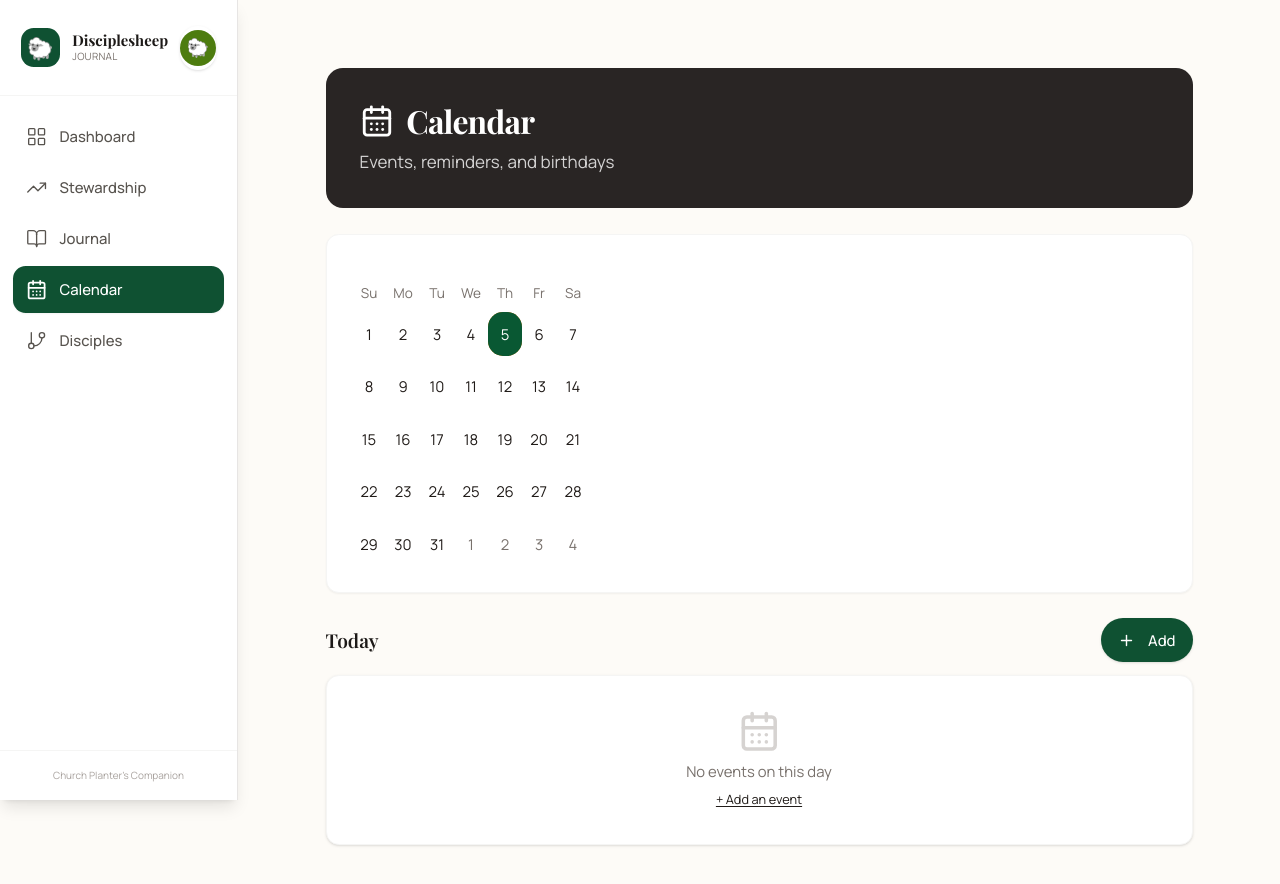
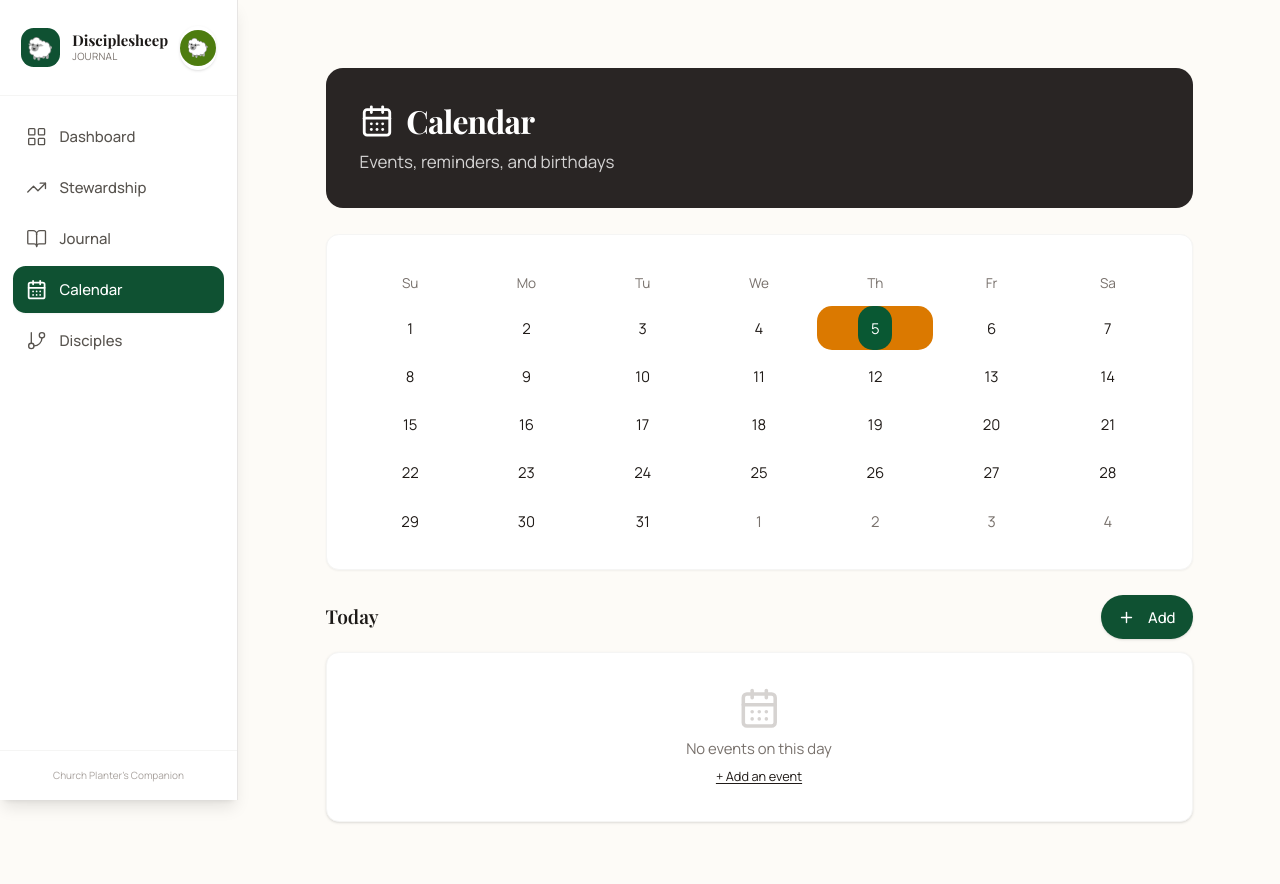
Before and after one commit to Disciplesheep/Disciplesheep-App, a React (Create React App) app in the folder frontend/: page /calendar in a window 1280 px wide. Shown: the top 884 px of the page. Built offline with nearby package versions, Linux system fonts and the light colour scheme.

Commit message:
Update calendar.jsx

```diff
--- a/frontend/src/components/ui/calendar.jsx
+++ b/frontend/src/components/ui/calendar.jsx
@@ -15,7 +15,6 @@ const YearPicker = ({ displayMonth, fromDate, toDate, onSelect }) => {
 
   const ref = React.useRef(null);
 
-  // Scroll selected year into view on mount
   React.useEffect(() => {
     const el = ref.current?.querySelector('[data-selected="true"]');
     if (el) el.scrollIntoView({ block: 'center', behavior: 'instant' });
@@ -92,7 +91,7 @@ const Caption = ({ displayMonth, fromDate, toDate, onMonthChange }) => {
   const label = displayMonth.toLocaleDateString('en-US', { month: 'long', year: 'numeric' });
 
   return (
-    <div style={{ position: 'relative' }}>
+    <div style={{ position: 'relative', width: '100%' }}>
       {/* Caption row */}
       <div style={{
         display: 'flex',
@@ -101,6 +100,7 @@ const Caption = ({ displayMonth, fromDate, toDate, onMonthChange }) => {
         position: 'relative',
         paddingTop: 4,
         marginBottom: showYearPicker ? 6 : 0,
+        width: '100%',
       }}>
         {/* Prev arrow */}
         {!showYearPicker && (
@@ -181,7 +181,6 @@ const Caption = ({ displayMonth, fromDate, toDate, onMonthChange }) => {
 function Calendar({ className, classNames, showOutsideDays = true, ...props }) {
   const [month, setMonth] = React.useState(props.defaultMonth || props.selected || new Date());
 
-  // Keep in sync if parent controls the month
   React.useEffect(() => {
     if (props.defaultMonth) setMonth(props.defaultMonth);
   }, [props.defaultMonth]);
@@ -191,27 +190,27 @@ function Calendar({ className, classNames, showOutsideDays = true, ...props }) {
       showOutsideDays={showOutsideDays}
       month={month}
       onMonthChange={setMonth}
-      className={cn("p-3", className)}
+      className={cn("p-3 w-full", className)}
       classNames={{
-        months: "flex flex-col sm:flex-row space-y-4 sm:space-x-4 sm:space-y-0",
-        month: "space-y-4",
-        caption: "flex justify-center pt-1 relative items-center",
-        caption_label: "hidden", // hidden — we use our custom Caption
-        nav: "hidden",           // hidden — handled inside Caption
+        months: "flex flex-col w-full",
+        month: "w-full",
+        caption: "flex justify-center pt-1 relative items-center w-full",
+        caption_label: "hidden",
+        nav: "hidden",
         nav_button: "hidden",
         nav_button_previous: "hidden",
         nav_button_next: "hidden",
-        table: "w-full border-collapse space-y-1",
-        head_row: "flex",
-        head_cell: "text-muted-foreground rounded-md w-8 font-normal text-[0.8rem]",
-        row: "flex w-full mt-2",
+        table: "w-full border-collapse",
+        head_row: "grid grid-cols-7 w-full",
+        head_cell: "text-muted-foreground font-normal text-[0.8rem] text-center py-2",
+        row: "grid grid-cols-7 w-full mt-1",
         cell: cn(
-          "relative p-0 text-center text-sm focus-within:relative focus-within:z-20 [&:has([aria-selected])]:bg-accent [&:has([aria-selected].day-outside)]:bg-accent/50 [&:has([aria-selected].day-range-end)]:rounded-r-md",
+          "relative p-0 text-center text-sm focus-within:relative focus-within:z-20 flex items-center justify-center [&:has([aria-selected])]:bg-accent [&:has([aria-selected].day-outside)]:bg-accent/50 [&:has([aria-selected].day-range-end)]:rounded-r-md",
           props.mode === "range"
             ? "[&:has(>.day-range-end)]:rounded-r-md [&:has(>.day-range-start)]:rounded-l-md first:[&:has([aria-selected])]:rounded-l-md last:[&:has([aria-selected])]:rounded-r-md"
             : "[&:has([aria-selected])]:rounded-md"
         ),
-        day: cn(buttonVariants({ variant: "ghost" }), "h-8 w-8 p-0 font-normal aria-selected:opacity-100"),
+        day: cn(buttonVariants({ variant: "ghost" }), "h-8 w-8 p-0 font-normal aria-selected:opacity-100 mx-auto"),
         day_range_start: "day-range-start",
         day_range_end: "day-range-end",
         day_selected: "bg-primary text-primary-foreground hover:bg-primary hover:text-primary-foreground focus:bg-primary focus:text-primary-foreground",
```
